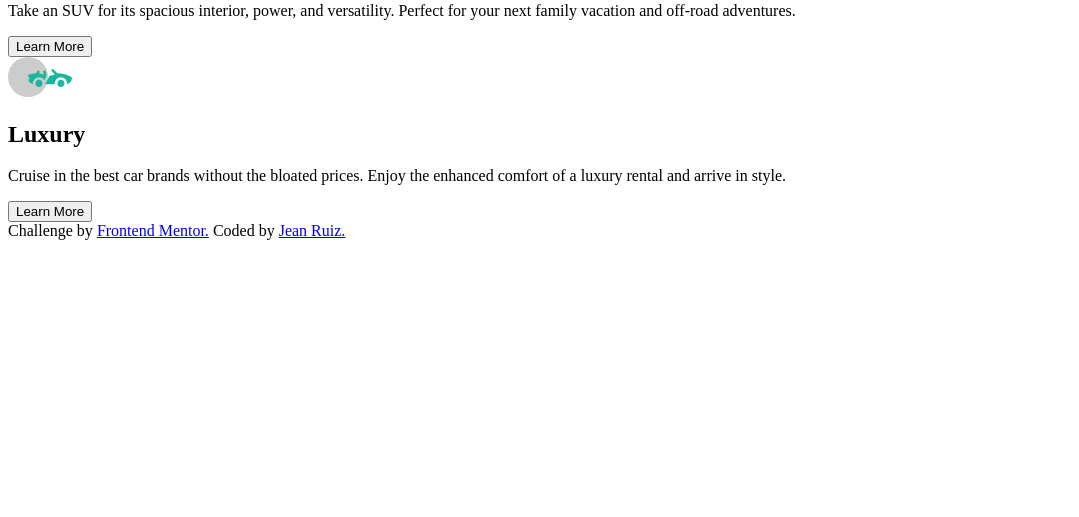
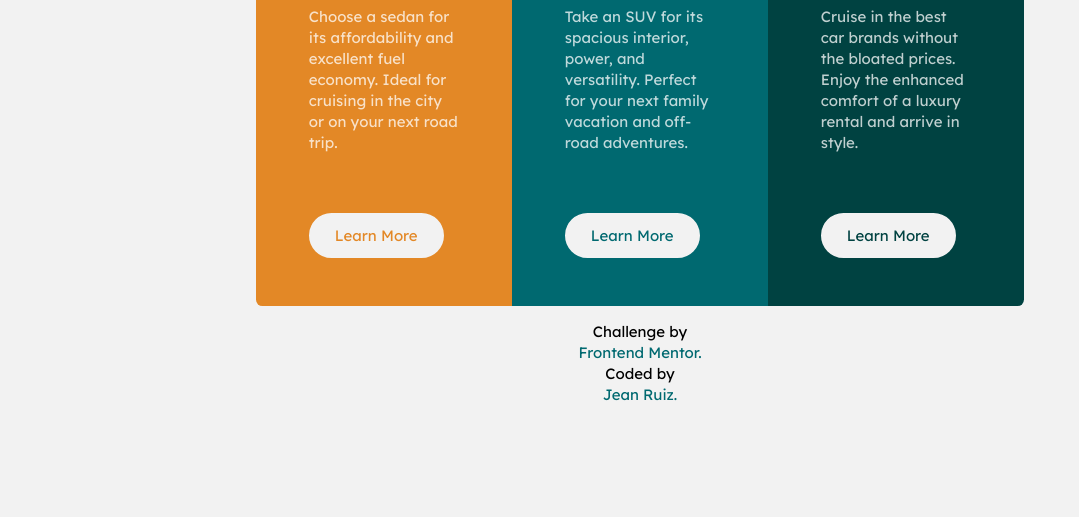
Before and after one commit to jeancarlosruiz/3-columns-card, a plain HTML site: page index.html in a window 1280 px wide. Shown: the part 283-800 px from the top of the page, without its empty margins (0-1079 px from the left). Drawn offline with Linux system fonts and the light colour scheme; the site is published under a folder, as on GitHub Pages, so addresses that start at the root find nothing.

Commit message:
Update index.html

```diff
--- a/index.html
+++ b/index.html
@@ -7,8 +7,8 @@
   <!-- displays site properly based on user's device -->
 
   <link rel="icon" type="image/png" sizes="32x32" href="./images/favicon-32x32.png">
-  <link rel="stylesheet" href="/css/reset.css">
-  <link rel="stylesheet" href="/css/styles.css">
+  <link rel="stylesheet" href="./css/reset.css">
+  <link rel="stylesheet" href="./css/styles.css">
   <link href="https://fonts.googleapis.com/css2?family=Big+Shoulders+Display:wght@600&family=Lexend+Deca&display=swap"
     rel="stylesheet">
 
```
